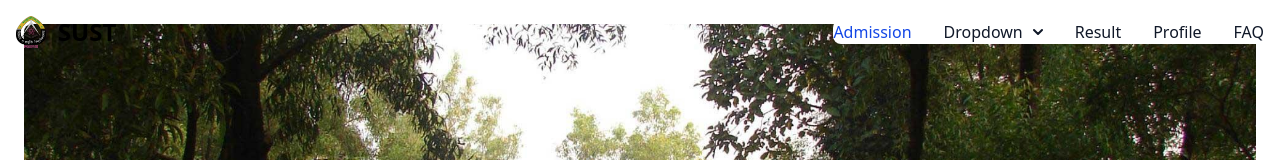
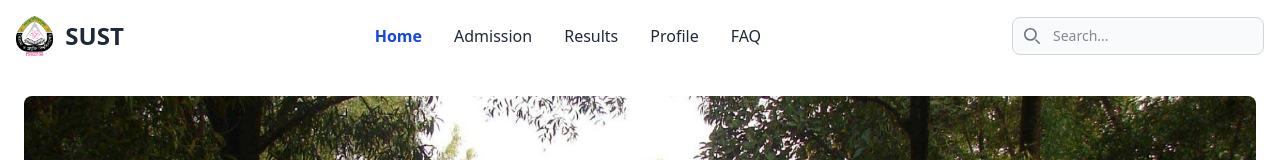
Before and after one commit to MituChowdhury/accessibility-framework, a React (Vite) app in the folder frontend/: page / in a window 1280 px wide. Shown: the top 160 px of the page. Built offline with nearby package versions, Linux system fonts and the light colour scheme.

Commit message:
accessible navbar v2

```diff
--- a/frontend/src/components/Navigation.jsx
+++ b/frontend/src/components/Navigation.jsx
@@ -1,106 +1,98 @@
-import React from 'react'
-import { useState } from 'react';
-import { Link } from 'react-router-dom';
+import React, { useState } from 'react';
+import { Link, useLocation, useNavigate } from 'react-router-dom';
 
-const Navigation = () => {
-  const [mobileMenuOpen, setMobileMenuOpen] = useState(false);
-  const [dropdownOpen, setDropdownOpen] = useState(false);
+export default function Navigation() {
+  const [mobileOpen, setMobileOpen] = useState(false);
+  const [searchTerm, setSearchTerm] = useState('');
+  const location = useLocation();
+  const navigate = useNavigate();
 
-  const toggleMobileMenu = () => {
-    setMobileMenuOpen(prev => !prev);
+  const getLinkClasses = (path) =>
+    `block py-2 pl-3 pr-4 rounded md:p-0 ${
+      location.pathname === path
+        ? 'text-blue-700 font-semibold'
+        : 'text-gray-800 hover:text-blue-700 hover:bg-gray-100 md:hover:bg-transparent md:border-0 md:hover:text-blue-700 md:p-0'
+    }`;
+
+  const handleSearchSubmit = (e) => {
+    e.preventDefault();
+    if (searchTerm.trim()) {
+      navigate(`/search?q=${encodeURIComponent(searchTerm.trim())}`);
+    }
   };
 
-  const toggleDropdown = () => {
-    setDropdownOpen(prev => !prev);
-  };
   return (
-    <nav className="absolute top-0 left-0 right-0 z-40 bg-transparent" role="navigation" aria-label="Main navigation">
+    <nav className="bg-white border-gray-200" role="navigation" aria-label="Main navigation">
       <div className="max-w-screen-xl flex flex-wrap items-center justify-between mx-auto p-4">
         {/* Logo */}
-        <Link to="/" className="flex items-center space-x-3 rtl:space-x-reverse">
-          <img src="/sust-logo.png" className="h-8" alt="SUST logo" />
-          <span className="self-center text-2xl font-semibold whitespace-nowrap dark:text-white">SUST</span>
+        <Link to="/" className="flex items-center">
+          <img src="/sust-logo.png" className="h-10 mr-3" alt="SUST Logo" />
+          <span className="self-center text-2xl font-bold text-gray-800 whitespace-nowrap">SUST</span>
         </Link>
 
-        {/* Mobile toggle button */}
-        <button
-          type="button"
-          onClick={toggleMobileMenu}
-          className="inline-flex items-center p-2 w-10 h-10 justify-center text-sm text-gray-500 rounded-lg md:hidden hover:bg-gray-100 focus:outline-none focus:ring-2 focus:ring-gray-200 dark:text-gray-400 dark:hover:bg-gray-700 dark:focus:ring-gray-600"
-          aria-controls="primary-navigation"
-          aria-expanded={mobileMenuOpen}
-          aria-label="Toggle main menu"
+        {/* Navigation Links */}
+        <div
+          className={`items-center justify-center ${mobileOpen ? 'block' : 'hidden'} w-full md:flex md:w-auto md:order-1`}
+          id="navbar-search"
         >
-          <svg className="w-5 h-5" aria-hidden="true" xmlns="http://www.w3.org/2000/svg" fill="none" viewBox="0 0 17 14">
-            <path stroke="currentColor" strokeLinecap="round" strokeLinejoin="round" strokeWidth="2" d="M1 1h15M1 7h15M1 13h15" />
-          </svg>
-        </button>
-
-        {/* Navigation menu */}
-        <div className={`${mobileMenuOpen ? 'block' : 'hidden'} w-full md:block md:w-auto`} id="primary-navigation">
-          <ul className="flex flex-col font-medium p-4 md:p-0 mt-4 border border-gray-100 rounded-lg bg-gray-50 md:flex-row md:space-x-8 md:mt-0 md:border-0 md:bg-white dark:bg-gray-800 md:dark:bg-gray-900 dark:border-gray-700">
-
+          <ul className="flex flex-col p-4 md:p-0 mt-4 font-medium border border-gray-100 rounded-lg bg-white md:flex-row md:space-x-8 md:mt-0 md:border-0">
             <li>
-              <Link to="/admission" className="block py-2 px-3 text-white bg-blue-700 rounded md:bg-transparent md:text-blue-700 md:p-0 md:dark:text-blue-500" aria-current="page">
-                Admission
-              </Link>
-            </li>
-
-            {/* Dropdown Menu */}
-            <li className="relative">
-              <button
-                type="button"
-                id="dropdownNavbarButton"
-                onClick={toggleDropdown}
-                aria-expanded={dropdownOpen}
-                aria-controls="dropdownNavbar"
-                aria-haspopup="true"
-                className="flex items-center justify-between w-full py-2 px-3 text-gray-900 rounded hover:bg-gray-100 md:hover:bg-transparent md:border-0 md:hover:text-blue-700 md:p-0 md:w-auto dark:text-white md:dark:hover:text-blue-500 dark:hover:bg-gray-700 md:dark:hover:bg-transparent"
-              >
-                Dropdown
-                <svg className="w-2.5 h-2.5 ms-2.5" aria-hidden="true" fill="none" viewBox="0 0 10 6">
-                  <path stroke="currentColor" strokeLinecap="round" strokeLinejoin="round" strokeWidth="2" d="M1 1l4 4 4-4" />
-                </svg>
-              </button>
-
-              {/* Dropdown Panel */}
-              <div
-                id="dropdownNavbar"
-                role="menu"
-                aria-label="Dropdown menu"
-                className={`absolute z-10 mt-2 w-44 rounded-lg shadow bg-white dark:bg-gray-700 ${dropdownOpen ? 'block' : 'hidden'}`}
-              >
-                <ul className="py-2 text-sm text-gray-700 dark:text-gray-400" aria-labelledby="dropdownNavbarButton">
-                  <li><Link to="#" className="block px-4 py-2 hover:bg-gray-100 dark:hover:bg-gray-600 dark:hover:text-white" role="menuitem">Dashboard</Link></li>
-                  <li><Link to="#" className="block px-4 py-2 hover:bg-gray-100 dark:hover:bg-gray-600 dark:hover:text-white" role="menuitem">Settings</Link></li>
-                  <li><Link to="#" className="block px-4 py-2 hover:bg-gray-100 dark:hover:bg-gray-600 dark:hover:text-white" role="menuitem">Earnings</Link></li>
-                </ul>
-                <div className="py-1">
-                  <Link to="#" className="block px-4 py-2 text-sm text-gray-700 hover:bg-gray-100 dark:hover:bg-gray-600 dark:text-gray-200 dark:hover:text-white" role="menuitem">Sign out</Link>
-                </div>
-              </div>
-            </li>
-
-            <li>
-              <Link to="/results" className="block py-2 px-3 text-gray-900 rounded hover:bg-gray-100 md:hover:bg-transparent md:border-0 md:hover:text-blue-700 md:p-0 dark:text-white md:dark:hover:text-blue-500 dark:hover:bg-gray-700">
-                Result
-              </Link>
+              <Link to="/" className={getLinkClasses('/')}>Home</Link>
             </li>
             <li>
-              <Link to="/profile" className="block py-2 px-3 text-gray-900 rounded hover:bg-gray-100 md:hover:bg-transparent md:border-0 md:hover:text-blue-700 md:p-0 dark:text-white md:dark:hover:text-blue-500 dark:hover:bg-gray-700">
-                Profile
-              </Link>
+              <Link to="/admission" className={getLinkClasses('/admission')}>Admission</Link>
             </li>
             <li>
-              <Link to="/faq" className="block py-2 px-3 text-gray-900 rounded hover:bg-gray-100 md:hover:bg-transparent md:border-0 md:hover:text-blue-700 md:p-0 dark:text-white md:dark:hover:text-blue-500 dark:hover:bg-gray-700">
-                FAQ
-              </Link>
+              <Link to="/results" className={getLinkClasses('/results')}>Results</Link>
+            </li>
+            <li>
+              <Link to="/profile" className={getLinkClasses('/profile')}>Profile</Link>
+            </li>
+            <li>
+              <Link to="/faq" className={getLinkClasses('/faq')}>FAQ</Link>
             </li>
           </ul>
         </div>
+
+        {/* Search bar */}
+        <form
+          onSubmit={handleSearchSubmit}
+          role="search"
+          className="relative hidden md:block md:order-2"
+          aria-label="Site search"
+        >
+          <div className="absolute inset-y-0 left-0 flex items-center pl-3 pointer-events-none">
+            <svg className="w-4 h-4 text-gray-500" aria-hidden="true" xmlns="http://www.w3.org/2000/svg" fill="none" viewBox="0 0 20 20">
+              <path stroke="currentColor" strokeLinecap="round" strokeLinejoin="round" strokeWidth="2" d="m19 19-4-4m0-7A7 7 0 1 1 1 8a7 7 0 0 1 14 0Z" />
+            </svg>
+            <span className="sr-only">Search icon</span>
+          </div>
+          <input
+            type="text"
+            value={searchTerm}
+            onChange={(e) => setSearchTerm(e.target.value)}
+            id="search-navbar"
+            className="block w-full p-2 pl-10 text-sm text-gray-900 border border-gray-300 rounded-lg bg-gray-50 focus:ring-blue-500 focus:border-blue-500"
+            placeholder="Search..."
+            aria-label="Search site"
+          />
+        </form>
+
+        {/* Mobile Toggle */}
+        <div className="flex md:hidden md:order-3">
+          <button
+            onClick={() => setMobileOpen(!mobileOpen)}
+            className="inline-flex items-center p-2 w-10 h-10 justify-center text-sm text-gray-500 rounded-lg hover:bg-gray-100 focus:outline-none focus:ring-2 focus:ring-gray-200"
+            aria-controls="navbar-search"
+            aria-expanded={mobileOpen}
+            aria-label="Toggle main menu"
+          >
+            <svg className="w-5 h-5" aria-hidden="true" xmlns="http://www.w3.org/2000/svg" fill="none" viewBox="0 0 17 14">
+              <path stroke="currentColor" strokeLinecap="round" strokeLinejoin="round" strokeWidth="2" d="M1 1h15M1 7h15M1 13h15" />
+            </svg>
+          </button>
+        </div>
       </div>
     </nav>
-  )
+  );
 }
-
-export default Navigation
```
